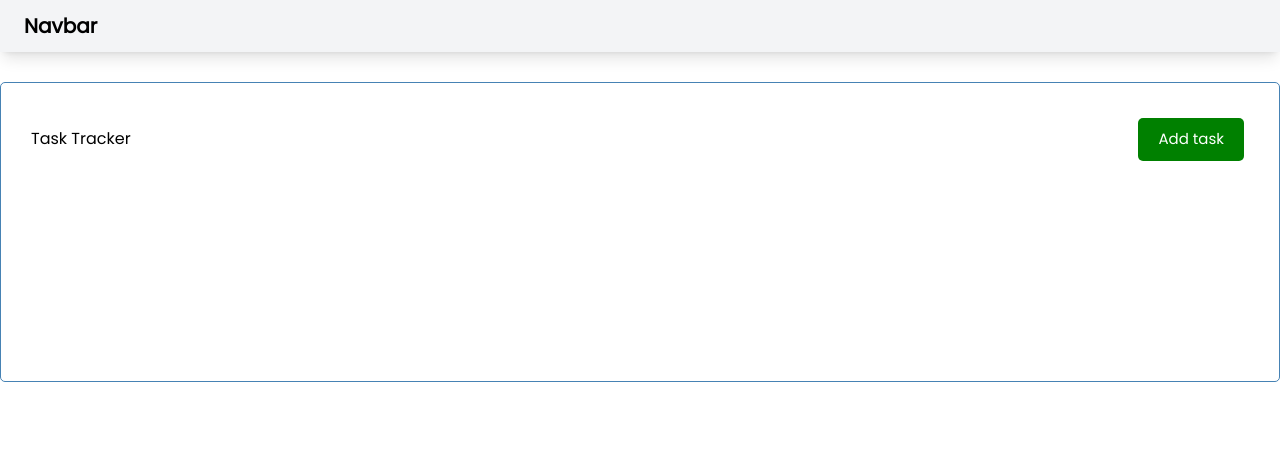
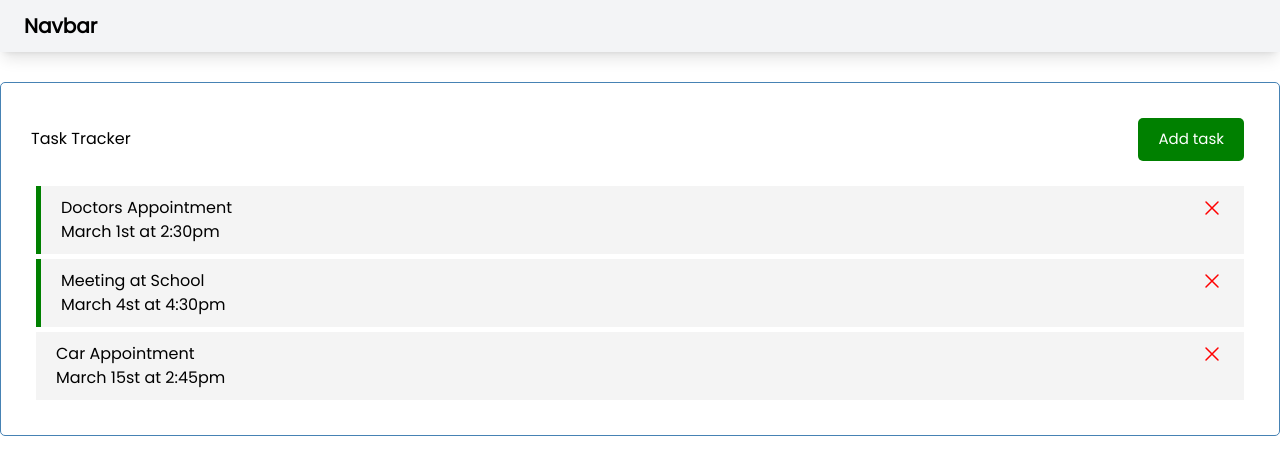
Before and after one commit to JensKristianMadsen/vue.js_tailwind_nodejs_mysql_Dashboard_TodoLidt, a Vue app in the folder client/: page / in a window 1280 px wide. Shown: the top 474 px of the page. Built offline with nearby package versions, Linux system fonts and the light colour scheme.

Commit message:
Create Delete

```diff
--- a/client/public/index.html
+++ b/client/public/index.html
@@ -1,17 +1,24 @@
 <!DOCTYPE html>
 <html lang="">
+
 <head>
   <meta charset="utf-8">
   <meta http-equiv="X-UA-Compatible" content="IE=edge">
   <meta name="viewport" content="width=device-width,initial-scale=1.0">
+  <link rel="stylesheet" href="https://cdnjs.cloudflare.com/ajax/libs/font-awesome/6.3.0/css/all.min.css">
   <link rel="icon" href="<%= BASE_URL %>favicon.ico">
-    <title><%= htmlWebpackPlugin.options.title %></title>
+  <title>
+    <%= htmlWebpackPlugin.options.title %>
+  </title>
 </head>
+
 <body>
   <noscript>
-      <strong>We're sorry but <%= htmlWebpackPlugin.options.title %> doesn't work properly without JavaScript enabled. Please enable it to continue.</strong>
+    <strong>We're sorry but <%= htmlWebpackPlugin.options.title %> doesn't work properly without JavaScript enabled.
+        Please enable it to continue.</strong>
   </noscript>
   <div id="app"></div>
   <!-- built files will be auto injected -->
 </body>
+
 </html>
--- /dev/null
+++ b/client/src/components/Task.vue
@@ -0,0 +1,58 @@
+<template>
+    <!-- :class= "[objdet.value ?(true) 'reminder' :(else) '', 'task'(also want the task classe )  ]"-->
+    <div :class="[task.reminder ? 'reminder' : '', 'task']">
+        <h3>{{ task.text }}
+             <!--Tailwind-->
+            <svg xmlns="http://www.w3.org/2000/svg" fill="none" viewBox="0 0 24 24" stroke-width="1.5" stroke="currentColor" class="w-6 h-6">
+                <path stroke-linecap="round" stroke-linejoin="round" d="M6 18L18 6M6 6l12 12" />
+            </svg>
+            <!--Tailwind-->
+        </h3>
+        <p>{{ task.day }}</p>
+    </div>
+
+</template>
+
+<script>
+export default {
+    name: 'Task',
+    props: {
+        task: Object
+    },
+}
+
+</script>
+
+<style scope>
+.w-6 {
+    color: red;
+}
+/*
+html   <i class="fas fa-times"></i>
+.fas {
+  color: red;
+}
+*/
+.task {
+  background: #f4f4f4;
+  margin: 5px;
+  padding: 10px 20px;
+  cursor: pointer;
+}
+
+.task.reminder {
+  border-left: 5px solid green;
+}
+.task h3 {
+  display: flex;
+  align-items: center;
+  justify-content: space-between;
+}
+</style>
+
+  <!--Tailwind
+
+            <svg xmlns="http://www.w3.org/2000/svg" fill="none" viewBox="0 0 24 24" stroke-width="1.5" stroke="currentColor" class="w-6 h-6">
+                <path stroke-linecap="round" stroke-linejoin="round" d="M6 18L18 6M6 6l12 12" />
+            </svg>
+            -->
--- a/client/src/components/Tasks.vue
+++ b/client/src/components/Tasks.vue
@@ -1,13 +1,22 @@
 <template>
-
+    <div :key="task.id" v-for="task in tasks">
+        <Task :task="task" />
+    </div>
 </template>
 
 <script>
+//Task
+import Task from './Task.vue';
+
+
 export default {
     name: 'Tasks',
     props: {
         tasks: Array
     },
+    components: {
+        Task,
+    }
 
 }
 </script>
```
Lines whose indentation alone changed are shown as unchanged.
